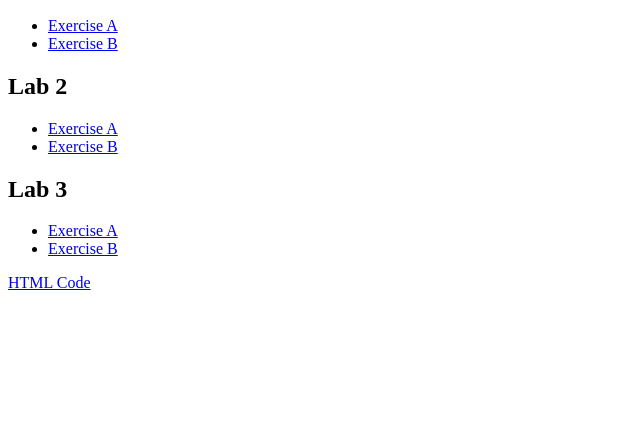
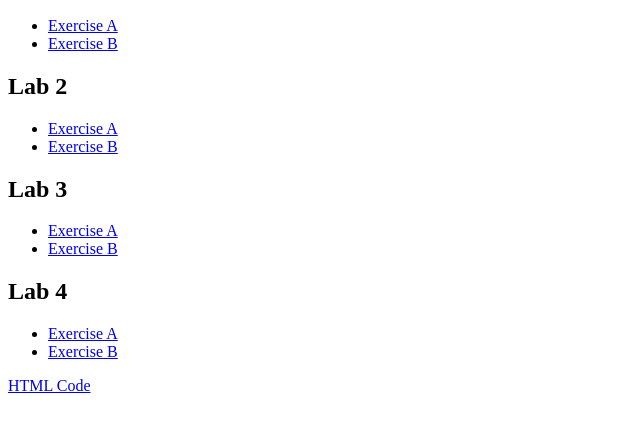
Before and after one commit to s80557/S80557_CSF3133_K3, a plain HTML site: page index.html in a window 1280 px wide. Shown: the part 110-542 px from the top of the page, without its empty margins (0-640 px from the left). Drawn offline with Linux system fonts and the light colour scheme.

Commit message:
Update index.html

```diff
--- a/index.html
+++ b/index.html
@@ -27,6 +27,12 @@
     <li><a href="LAB3/lab3_ExerB.html">Exercise B</a></li>
   </ul>
 
+  <h2>Lab 4</h2>
+  <ul>
+    <li><a href="LAB4/lab4_ExerA.html">Exercise A</a></li>
+    <li><a href="LAB4/lab4_ExerB.html">Exercise B</a></li>
+  </ul>
+
   <p>
     <a href="https://github.com/s80557/S80557_CSF3133_K3.git" target="_blank">HTML Code</a>
   </p>
```
